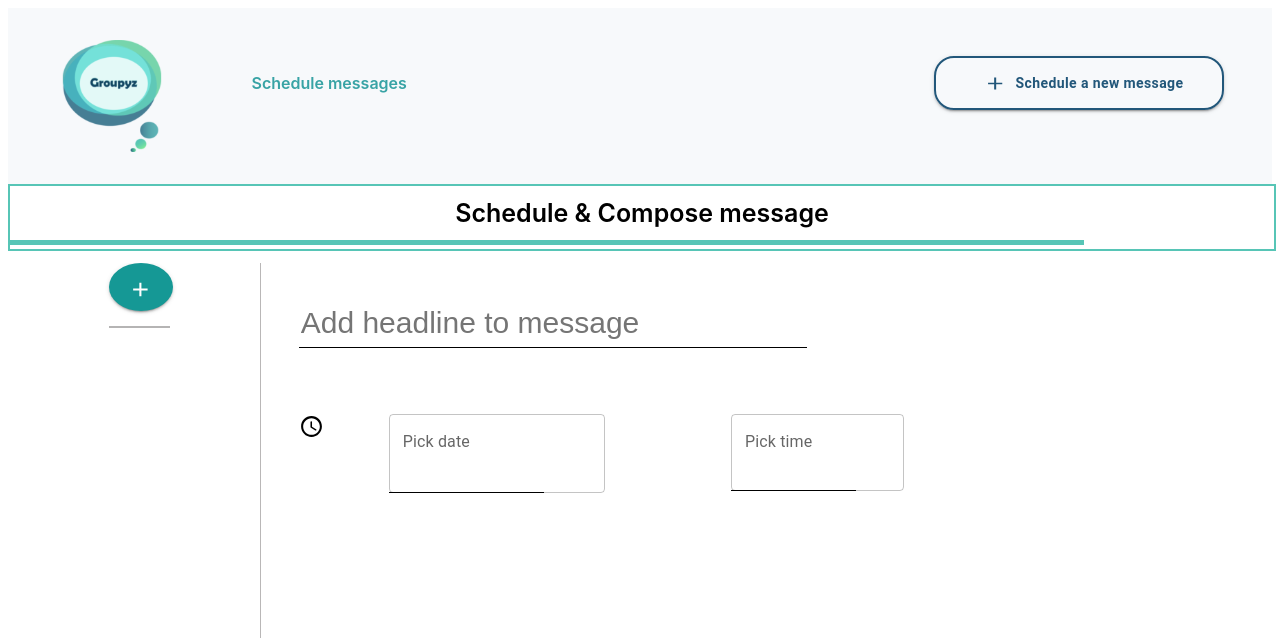
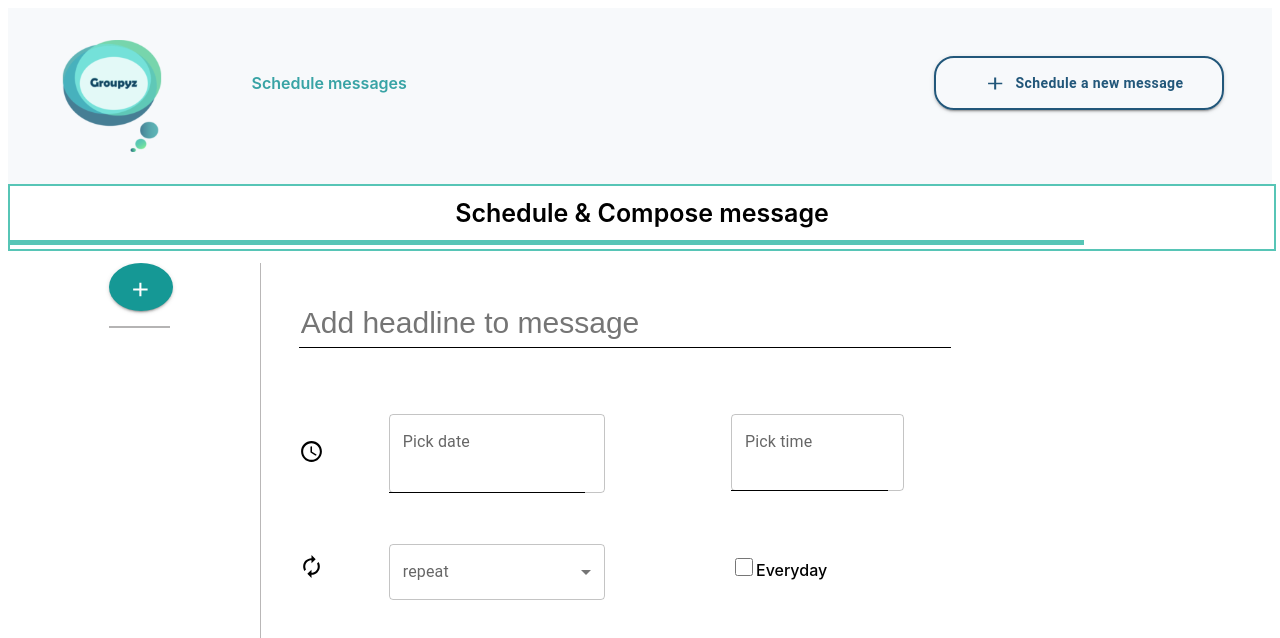
Before and after one commit to Groupyz/UI, a React (Create React App) app in the folder groupyz/: page /newmessage in a window 1280 px wide. Shown: the top 638 px of the page. Built offline with nearby package versions, Linux system fonts and the light colour scheme.

Commit message:
added repeat component

```diff
--- a/groupyz/src/pages/new_message/newMessage.jsx
+++ b/groupyz/src/pages/new_message/newMessage.jsx
@@ -9,6 +9,12 @@ import { DatePicker, TimePicker } from "@mui/x-date-pickers";
 import X from "../add_groups/images/X.svg";
 import { useState } from "react";
 import Clock from "../dashboard/images/clock.svg";
+import Arrows from "../dashboard/images/arrows.svg";
+import { Select } from "@mui/material";
+import InputLabel from "@mui/material/InputLabel";
+import MenuItem from "@mui/material/MenuItem";
+import FormControl from "@mui/material/FormControl";
+import Checkbox from "../../components/global/Checkbox";
 
 const NewMessage = () => {
   const location = useLocation();
@@ -65,13 +71,35 @@ const NewMessage = () => {
               <div class="secondColumn">
                 <input type="text" placeholder="Add headline to message" />
                 <div class="multRow">
-                  <img src={Clock} alt="clock" />
+                  <div class="logoPos">
+                    <img src={Clock} alt="clock" />
+                  </div>
                   <div class="datePicker">
                     <DatePicker label="Pick date" format="DD/MM/YYYY" />
                   </div>
                   <div class="timePicker">
                     <TimePicker label="Pick time" format="hh:mm" />
                   </div>
+                </div>
+                <div class="multRow">
+                  <div class="logoPos">
+                    <img src={Arrows} alt="arrows" />
+                  </div>
+                  <div class="selectRepeat">
+                    <FormControl fullWidth>
+                      <InputLabel id="repeat">repeat</InputLabel>
+                      <Select placeholder="repeat">
+                        <MenuItem value="once">Once</MenuItem>
+                        <MenuItem value="weekly">Weekly</MenuItem>
+                        <MenuItem value="monthly">Monthly</MenuItem>
+                        <MenuItem value="none">No repeat</MenuItem>
+                      </Select>
+                    </FormControl>
+                  </div>
+                  <label>
+                    <input type="checkbox" />
+                    Everyday
+                  </label>
                 </div>
               </div>
             </LocalizationProvider>
--- a/groupyz/src/pages/new_message/styles/newMessage.css
+++ b/groupyz/src/pages/new_message/styles/newMessage.css
@@ -93,7 +93,7 @@ newMessage input[type=text] {
     grid-row: 1;
     border: none;
     border-bottom: 1px solid black;
-    width: 70%;
+    width: 90%;
     height: 40%;
     font-size: 30px;
     margin-top: 5%;
@@ -105,6 +105,9 @@ newMessage .secondColumn .multRow {
     margin-top: 5%;
 }
 
+.logoPos {
+    margin-top: 35%;
+}
 .datePicker {
     width: 60%;
     height: 50%;
@@ -115,3 +118,19 @@ newMessage .secondColumn .multRow {
     width: 60%;
     height: 50%;
 }
+
+.selectRepeat {
+    width: 60%;
+    height: 50%;
+    padding-top: 4%;
+    padding-left: 5%;
+}
+
+newMessage input[type="checkbox"] {
+    width: 18px;
+    height: 18px;
+    border-radius: 2px;
+    border: 2px solid black;
+    background: #FFF;
+    margin-top: 10%;
+}
```
